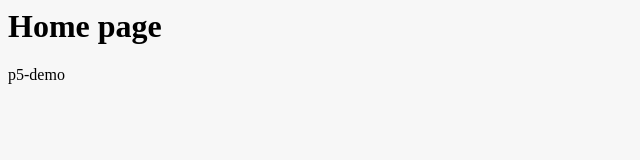
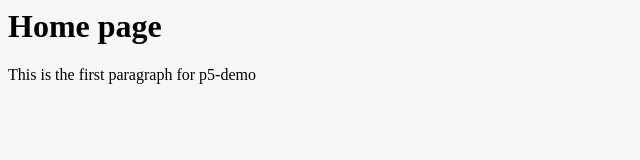
Before and after one commit to iulyanp/p5-demo, a plain HTML site: page index.html in a window 1280 px wide. Shown: the whole page, without its empty margins (0-640 px from the left). Drawn offline with Linux system fonts and the light colour scheme.

Commit message:
Fix the issue in index

```diff
--- a/index.html
+++ b/index.html
@@ -6,6 +6,6 @@
     </head>
     <body>
         <h1>Home page</h1>
-        <p>p5-demo</p>
+        <p>This is the first paragraph for p5-demo</p>
 	</body>
 </html>
```
